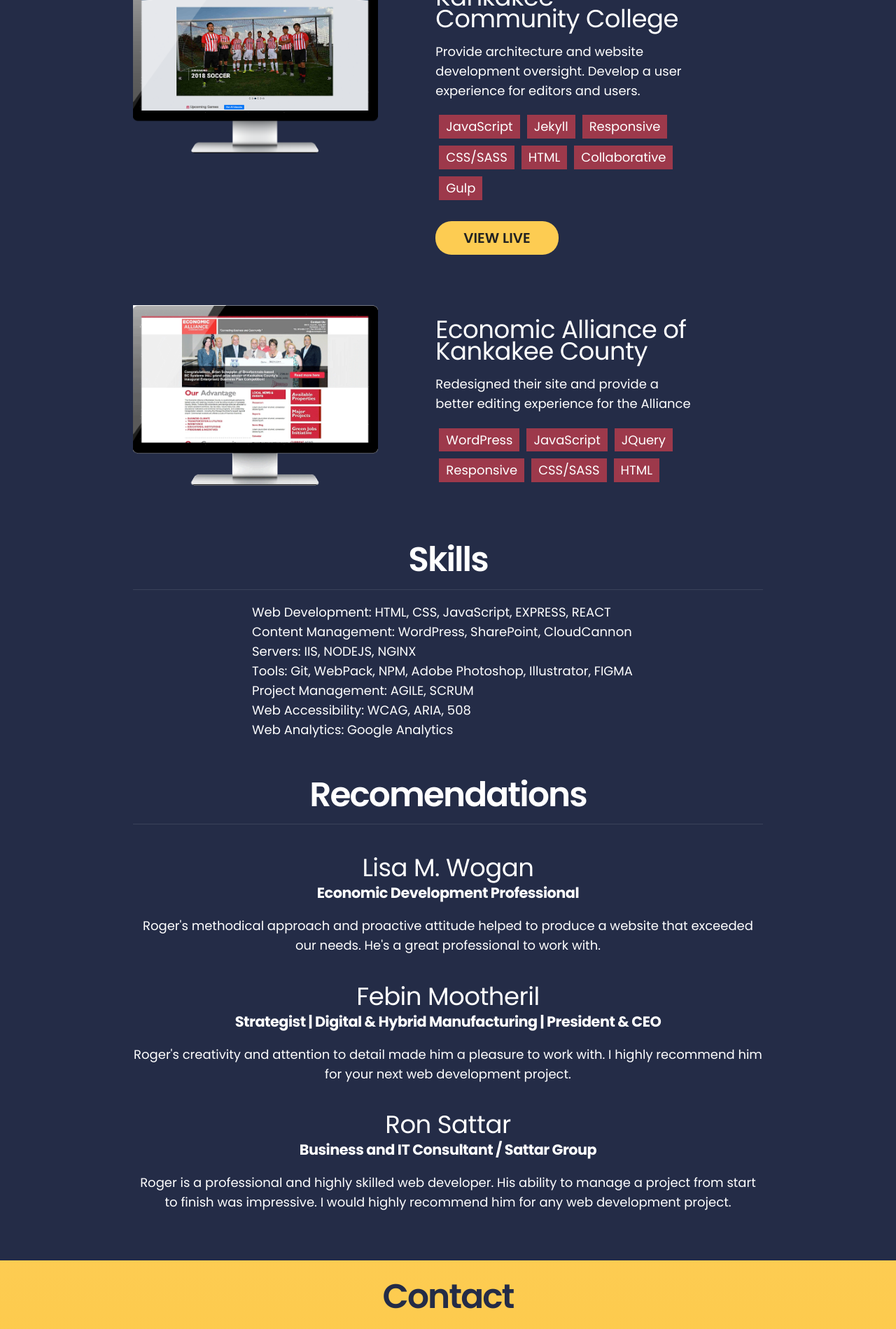
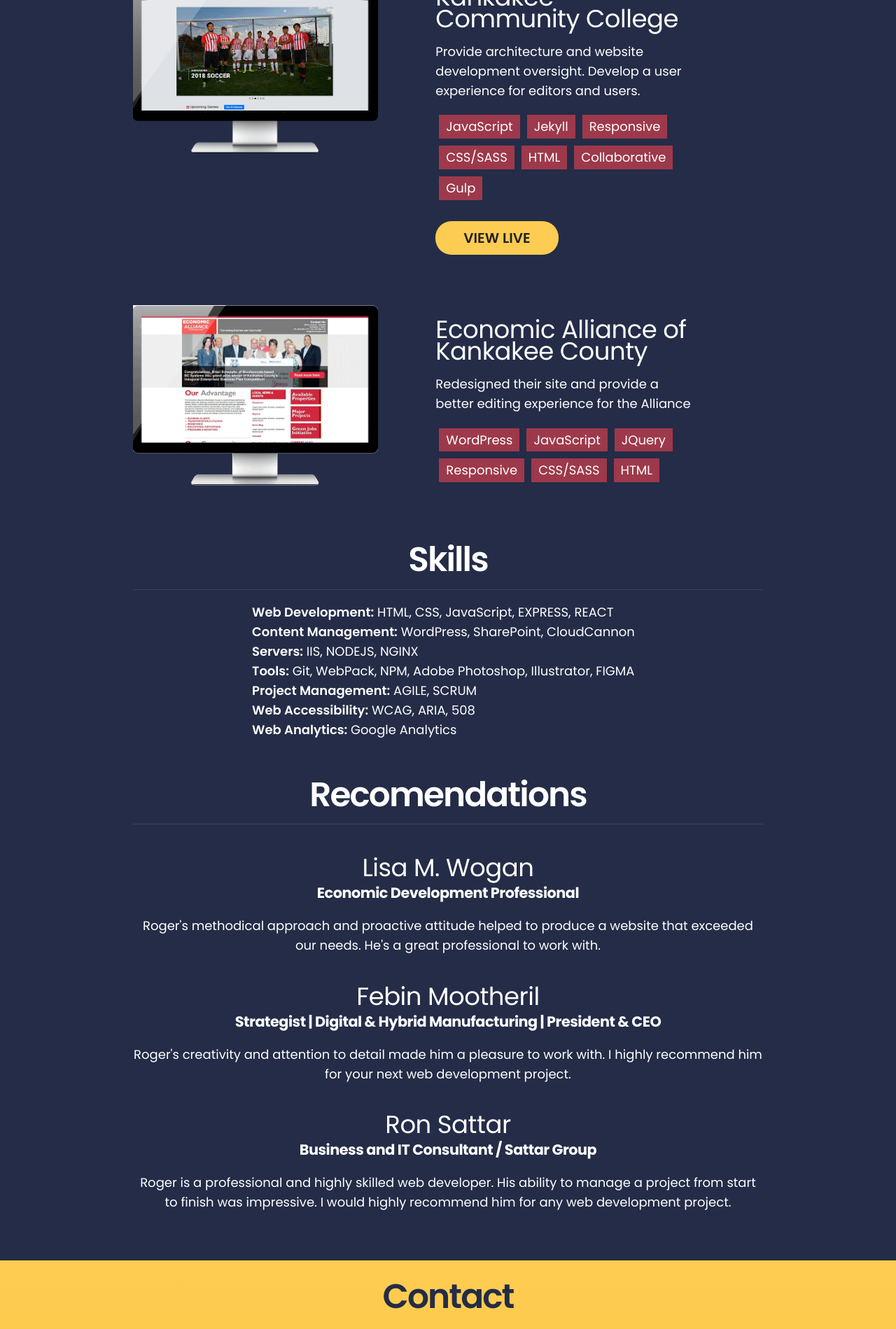
Before and after one commit to rehmpke/rogerehmpkesite, a Jekyll site: the page built from index.html, in a window 1280 px wide. Shown: the part 1002-2901 px from the top of the page at 70% size. Built offline with Jekyll 4.4.1, drawn with Linux system fonts in a browser that asks for light colours.

Commit message:
Class name correction for skills-label

```diff
--- a/_includes/skills.html
+++ b/_includes/skills.html
@@ -3,13 +3,13 @@
         <h2>Skills</h2>
         <hr class="primary" />
         <ul class="skills-list">
-            <li><span class="skill-label">Web Development:</span> HTML, CSS, JavaScript, EXPRESS, REACT</li>
-            <li><span class="skill-label">Content Management:</span> WordPress, SharePoint, CloudCannon</li>
-            <li><span class="skill-label">Servers:</span> IIS, NODEJS, NGINX</li>
-            <li><span class="skill-label">Tools:</span> Git, WebPack, NPM, Adobe Photoshop, Illustrator, FIGMA</li>
-            <li><span class="skill-label">Project Management:</span> AGILE, SCRUM</li>
-            <li><span class="skill-label">Web Accessibility:</span> WCAG, ARIA, 508</li>
-            <li><span class="skill-label">Web Analytics:</span> Google Analytics</li>
+            <li><span class="skills-label">Web Development:</span> HTML, CSS, JavaScript, EXPRESS, REACT</li>
+            <li><span class="skills-label">Content Management:</span> WordPress, SharePoint, CloudCannon</li>
+            <li><span class="skills-label">Servers:</span> IIS, NODEJS, NGINX</li>
+            <li><span class="skills-label">Tools:</span> Git, WebPack, NPM, Adobe Photoshop, Illustrator, FIGMA</li>
+            <li><span class="skills-label">Project Management:</span> AGILE, SCRUM</li>
+            <li><span class="skills-label">Web Accessibility:</span> WCAG, ARIA, 508</li>
+            <li><span class="skills-label">Web Analytics:</span> Google Analytics</li>
         </ul>
     </div>
 </section>
```
